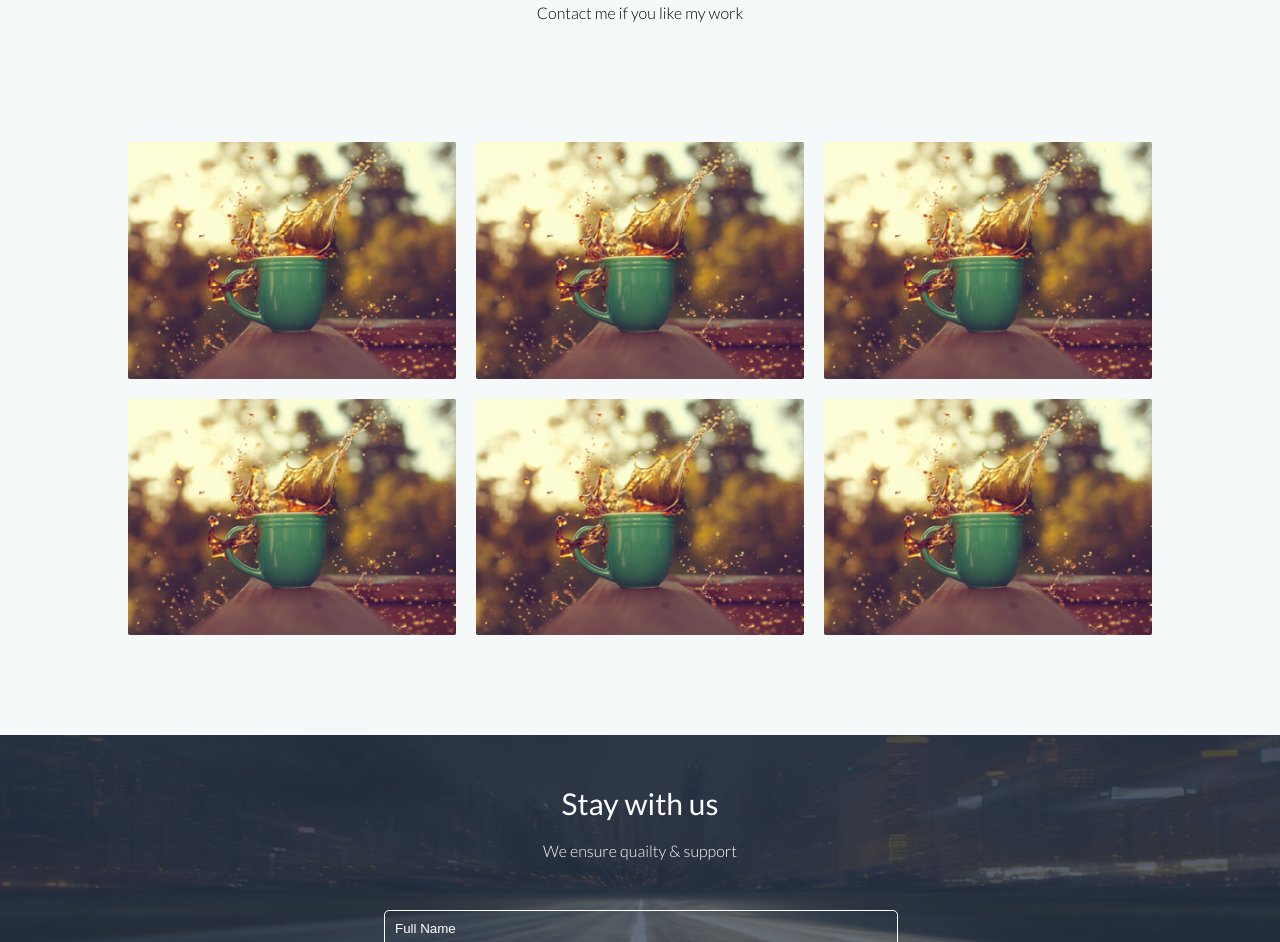
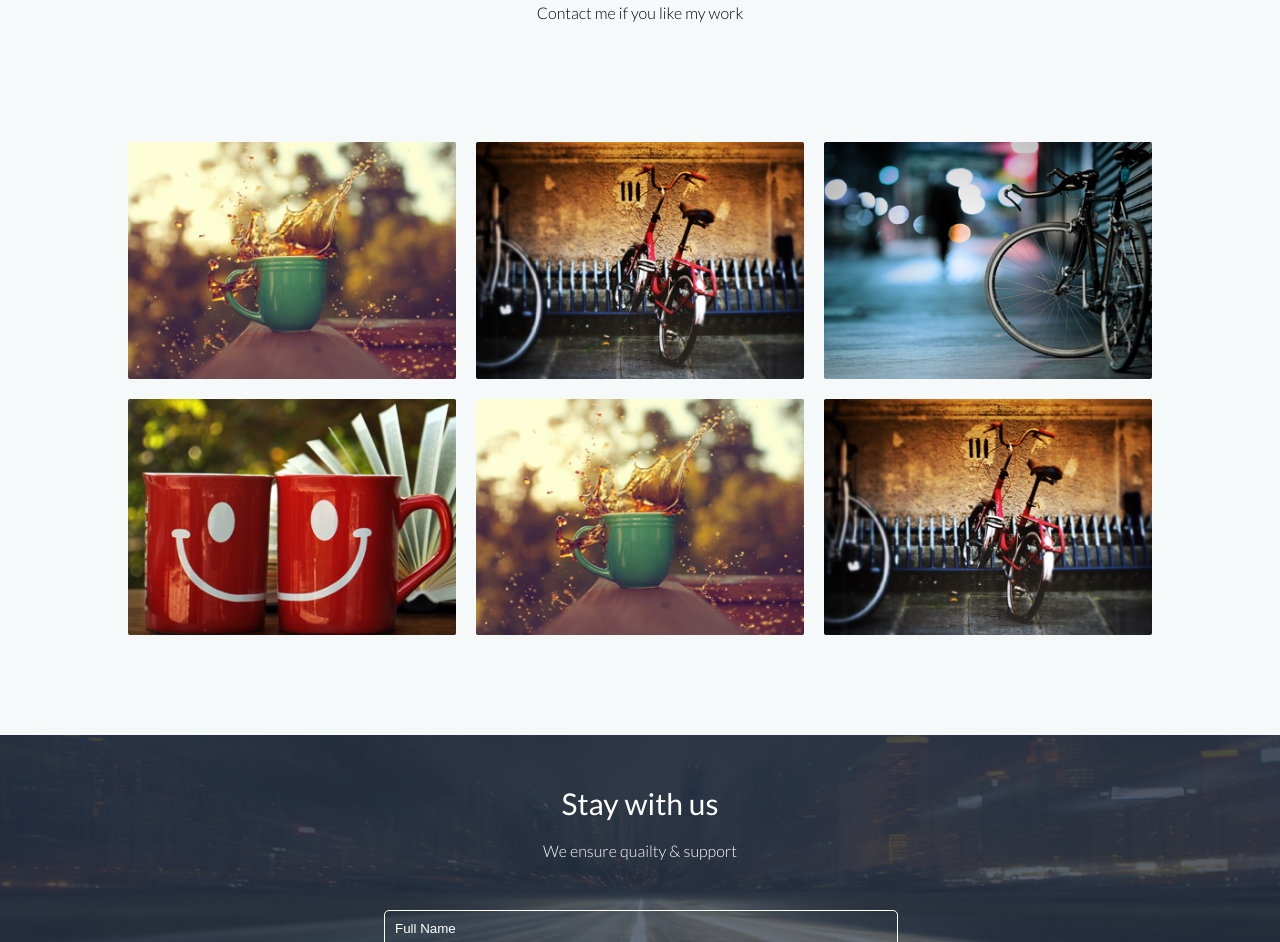
Before and after one commit to minhaz-bin-monib/ssb-assignment-4, a plain HTML site: page index.html in a window 1280 px wide. Shown: the part 1551-2493 px from the top of the page. Drawn offline with Linux system fonts and the light colour scheme.

Commit message:
final commit

```diff
--- a/index.html
+++ b/index.html
@@ -112,7 +112,21 @@
                     </ul>
                 </div>
                 <div class="gallery-item">
-                    <img src="images/item-1.png" alt="">
+                    <img src="images/item-2.png" alt="">
+                    <ul>
+                        <li><i class="fa-solid fa-magnifying-glass-plus"></i></li>
+                        <li><i class="fa-solid fa-link"></i></li>
+                    </ul>
+                </div>
+                <div class="gallery-item">
+                    <img src="images/item-3.png" alt="">
+                    <ul>
+                        <li><i class="fa-solid fa-magnifying-glass-plus"></i></li>
+                        <li><i class="fa-solid fa-link"></i></li>
+                    </ul>
+                </div>
+                <div class="gallery-item">
+                    <img src="images/item-4.png" alt="">
                     <ul>
                         <li><i class="fa-solid fa-magnifying-glass-plus"></i></li>
                         <li><i class="fa-solid fa-link"></i></li>
@@ -126,21 +140,7 @@
                     </ul>
                 </div>
                 <div class="gallery-item">
-                    <img src="images/item-1.png" alt="">
-                    <ul>
-                        <li><i class="fa-solid fa-magnifying-glass-plus"></i></li>
-                        <li><i class="fa-solid fa-link"></i></li>
-                    </ul>
-                </div>
-                <div class="gallery-item">
-                    <img src="images/item-1.png" alt="">
-                    <ul>
-                        <li><i class="fa-solid fa-magnifying-glass-plus"></i></li>
-                        <li><i class="fa-solid fa-link"></i></li>
-                    </ul>
-                </div>
-                <div class="gallery-item">
-                    <img src="images/item-1.png" alt="">
+                    <img src="images/item-2.png" alt="">
                     <ul>
                         <li><i class="fa-solid fa-magnifying-glass-plus"></i></li>
                         <li><i class="fa-solid fa-link"></i></li>
```
Also changed, not shown: images/item-2.png (added), images/item-3.png (added), images/item-4.png (added).
